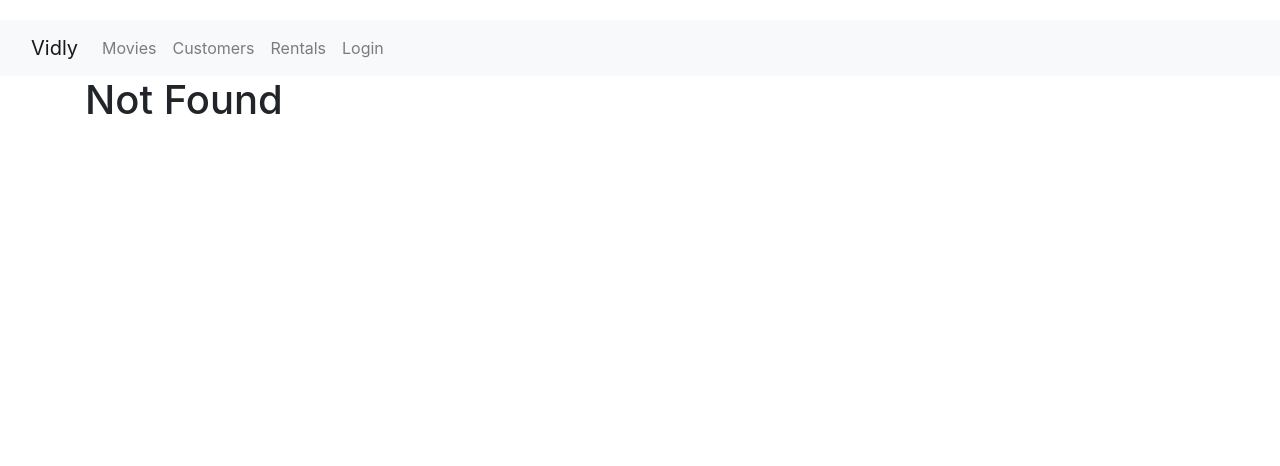
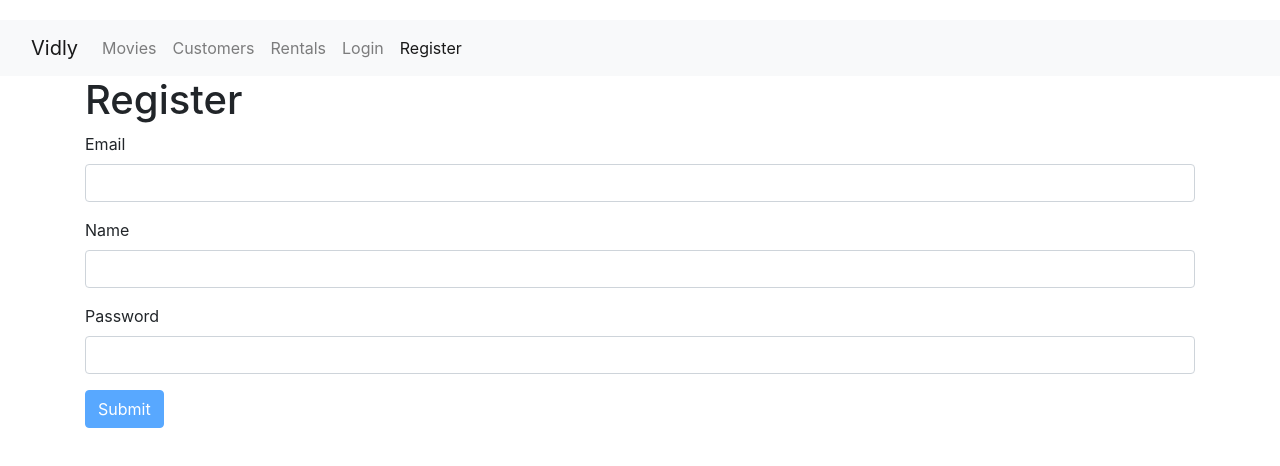
Before and after one commit to KareemWilson/React-course, a React (Create React App) app: page /register in a window 1280 px wide. Before the commit this address led to /not-found. Shown: the top 466 px of the page. Built offline with nearby package versions, Linux system fonts and the light colour scheme.

Commit message:
finishing register form

```diff
--- a/src/App.js
+++ b/src/App.js
@@ -7,6 +7,7 @@
 import NavBar from "./components/navBar";
 import MovieForm from "./components/movieForm";
 import LoginForm from './components/loginForm';
+import RegisterForm from './components/registerForm';
 
 class App extends React.Component {
   render() {
@@ -15,6 +16,7 @@
         <NavBar />
         <main className="container">
           <Switch>
+            <Route path="/register" component={RegisterForm}></Route>
             <Route path="/login" component={LoginForm}></Route>
             <Route path="/movie/:id" component={MovieForm}></Route>
             <Route path="/movies" component={Movies}></Route>
--- a/src/components/common/form.jsx
+++ b/src/components/common/form.jsx
@@ -33,7 +33,7 @@
     this.setState({ errors: errors || {} });
     if (errors) return;
 
-    console.log("submitted");
+    this.doSubmit();
   };
   handleChange = ({ currentTarget: input }) => {
     const errors = { ...this.state.errors };
--- a/src/components/loginForm.jsx
+++ b/src/components/loginForm.jsx
@@ -16,6 +16,12 @@
     password: Joi.string().required().label("Password"),
   };
 
+  doSubmit() {
+    //call the server
+
+    console.log("Submitted");
+  }
+
   render() {
     return (
       <div>
--- a/src/components/navBar.jsx
+++ b/src/components/navBar.jsx
@@ -41,6 +41,11 @@
                 Login
               </NavLink>
             </li>
+            <li className="nav-item">
+              <NavLink className="nav-link" to="/register">
+                Register
+              </NavLink>
+            </li>
           </ul>
         </div>
       </div>
--- a/src/components/registerForm.jsx
+++ b/src/components/registerForm.jsx
@@ -1 +1,37 @@
-import React, { Component } from 'react';
+import React, { Component } from "react";
+import Form from "./common/form";
+import Joi from "joi-browser";
+
+class RegisterForm extends Form {
+  state = {
+    data: { email: "", password: "", name: "" },
+    errors: {},
+  };
+
+  schema = {
+    email: Joi.string().required().email().label("Email"),
+    password: Joi.string().required().label("Password"),
+    name: Joi.string().required().label("Name"),
+  };
+
+  doSubmit() {
+    //call the server
+
+    console.log("Register Submitted");
+  }
+  render() {
+    return (
+      <div>
+        <h1>Register</h1>
+        <form onSubmit={this.handleSubmit}>
+          {this.renderInput("email", "Email")}
+          {this.renderInput("name", "Name")}
+          {this.renderInput("password", "Password", "password")}
+          {this.renderButtom("Submit")}
+        </form>
+      </div>
+    );
+  }
+}
+
+export default RegisterForm;
```
